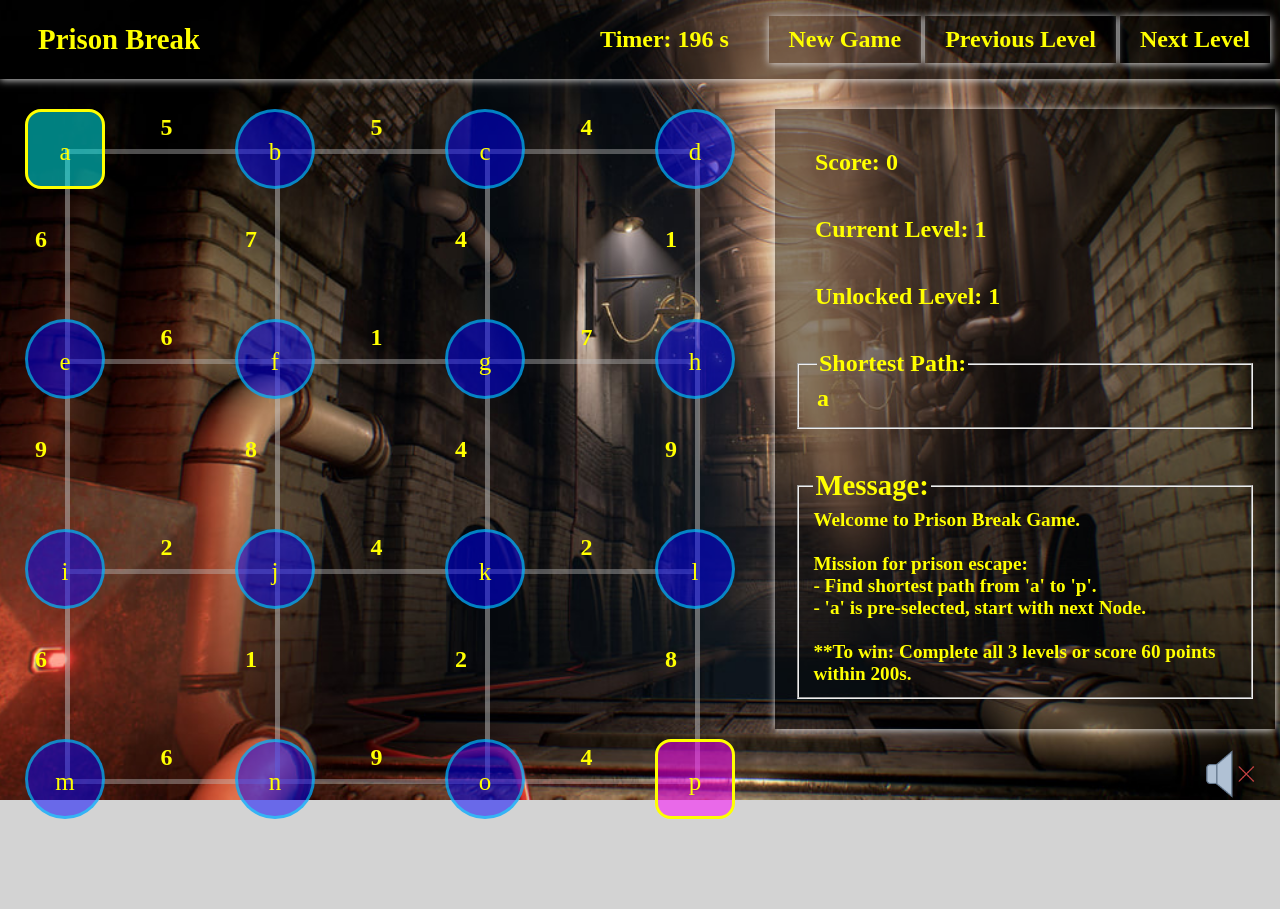
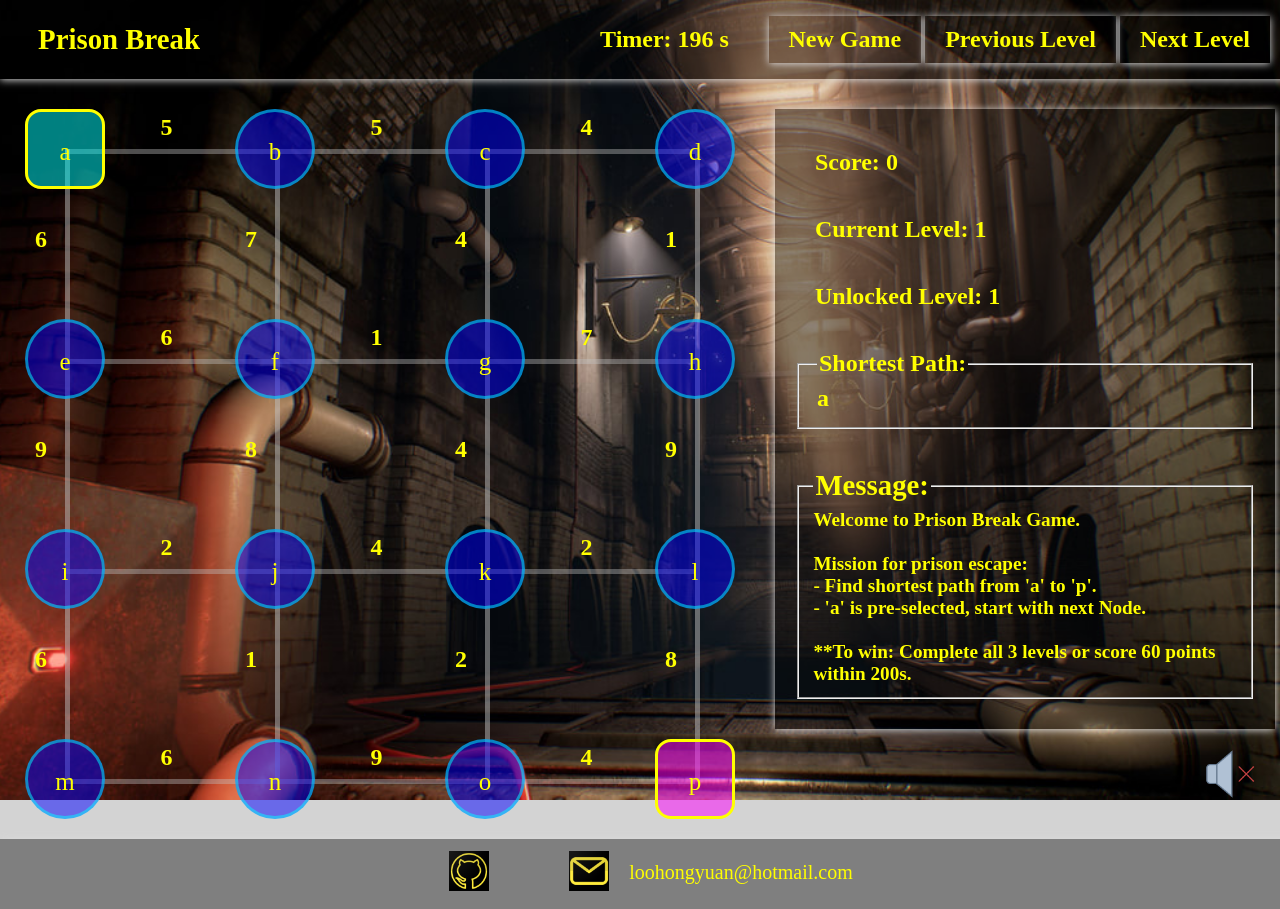
Before and after one commit to hongyuanloo/prison-break-game, a plain HTML site: page index.html in a window 1280 px wide. Before the commit the page ends 839 px from the top, so only its background shows below. Drawn offline with nearby package versions, Linux system fonts and the light colour scheme.

Commit message:
add footer

```diff
--- a/index.html
+++ b/index.html
@@ -5,11 +5,11 @@
     <meta http-equiv="X-UA-Compatible" content="IE=edge" />
     <meta name="viewport" content="width=device-width, initial-scale=1.0" />
     <title>Prison Break</title>
-    <link rel="icon" type="image/x-icon" href="/images/favicon-handcuffs.png" />
-    <script
-      src="https://code.jquery.com/jquery-3.6.0.min.js"
-      charset="utf-8"
-    ></script>
+    <link
+      rel="icon"
+      type="image/x-icon"
+      href="./images/favicon-handcuffs.ico"
+    />
     <script type="module" src="app.js" charset="utf-8" defer></script>
     <link rel="stylesheet" href="src/styles.css" />
   </head>
@@ -44,6 +44,7 @@
         </div>
       </div>
     </div>
+
     <div id="contentContainer">
       <div class="gameContainer"></div>
 
@@ -78,5 +79,16 @@
         </div>
       </div>
     </div>
+    <div class="footer">
+      <div class="footer-item">
+        <a href="https://github.com/hongyuanloo/prison-break-game"
+          ><img src="./images/github.png" id="click-img" class="icon-style" alt="Github icon"
+        /></a>
+      </div>
+      <div class="footer-item">
+        <img src="./images/email.png" class="icon-style" alt="Email icon" />
+        <div id="email-address">loohongyuan@hotmail.com</div>
+      </div>
+    </div>
   </body>
 </html>
--- a/src/styles.css
+++ b/src/styles.css
@@ -329,3 +329,49 @@ fieldset {
   box-shadow: none;
 }
 /* --------------------*/
+
+/* ----footer Setup----// */
+.footer {
+  width: 1300px;
+  display: flex;
+  justify-content: center;
+  margin-left: auto;
+  margin-right: auto;
+  text-align: center;
+  box-shadow: 0 1px 8px #ddd;
+  height: 70px;
+  background-color: #d0daee;
+  background-color: rgba(204, 204, 204, 0.6);
+  background-color: rgba(0, 0, 0, 0.4);
+  /* border: solid blue; */
+}
+
+.icon-style {
+  width: 40px;
+  height: 40px;
+  margin-left: 20px;
+  margin-right: 20px;
+  margin-top: 12px;
+  /* border: solid blue; */
+}
+
+#click-img:hover {
+  color: #1b6b63;
+  cursor: pointer;
+  box-shadow: 0 1px 8px #ddd;
+}
+.footer-item {
+  display: flex;
+  margin-left: 20px;
+  margin-right: 20px;
+}
+
+#email-address {
+  color: yellow;
+  height: 50px;
+  font-size: 20px;
+  padding-top: 22px;
+  padding-left: 0px;
+  padding-right: 18px;
+}
+/* --------------------*/
```
Also changed, not shown: images/email.png (added), images/favicon-handcuffs.ico (renamed from images/favicon-handcuffs.png), images/github.png (added).
